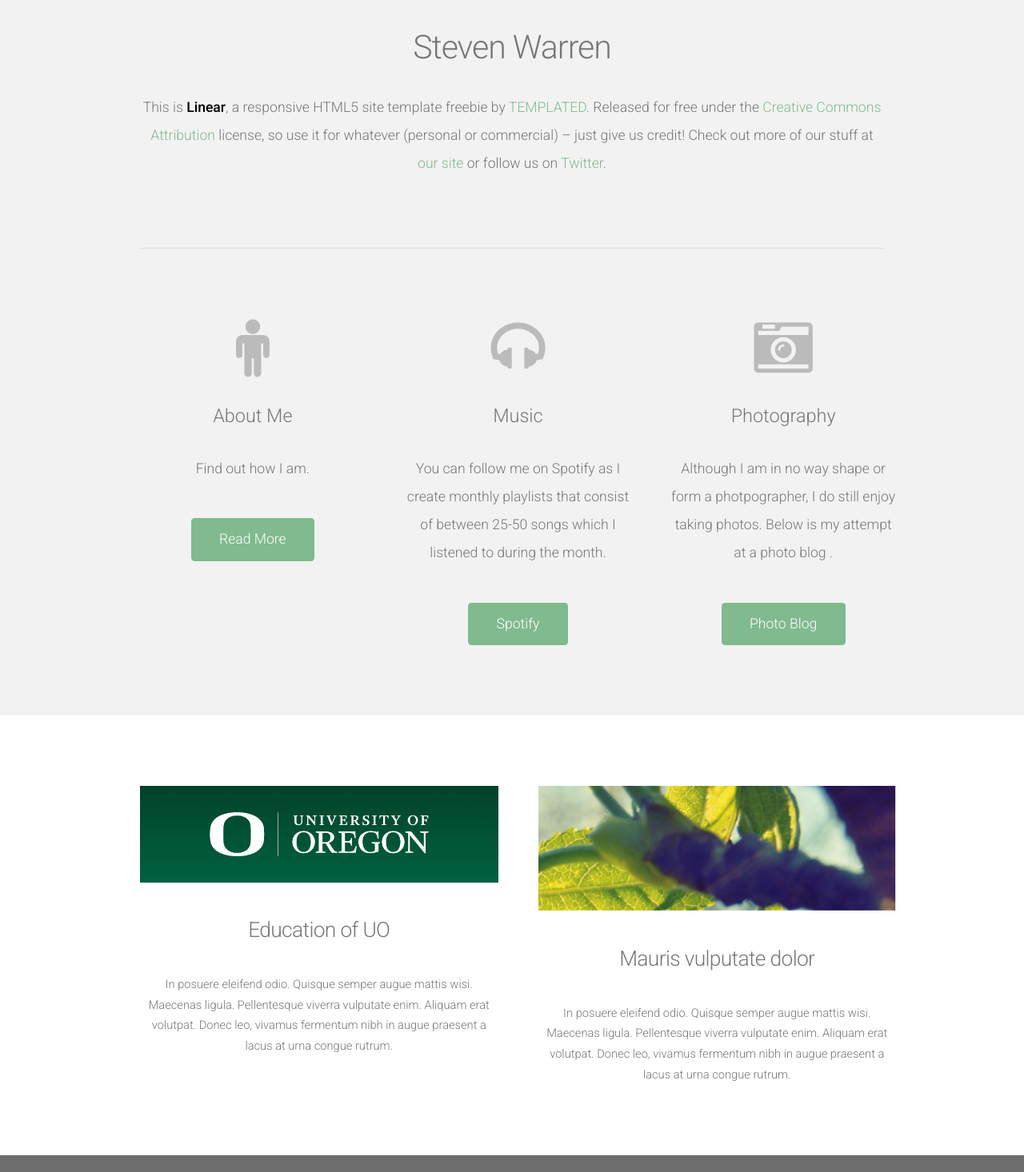
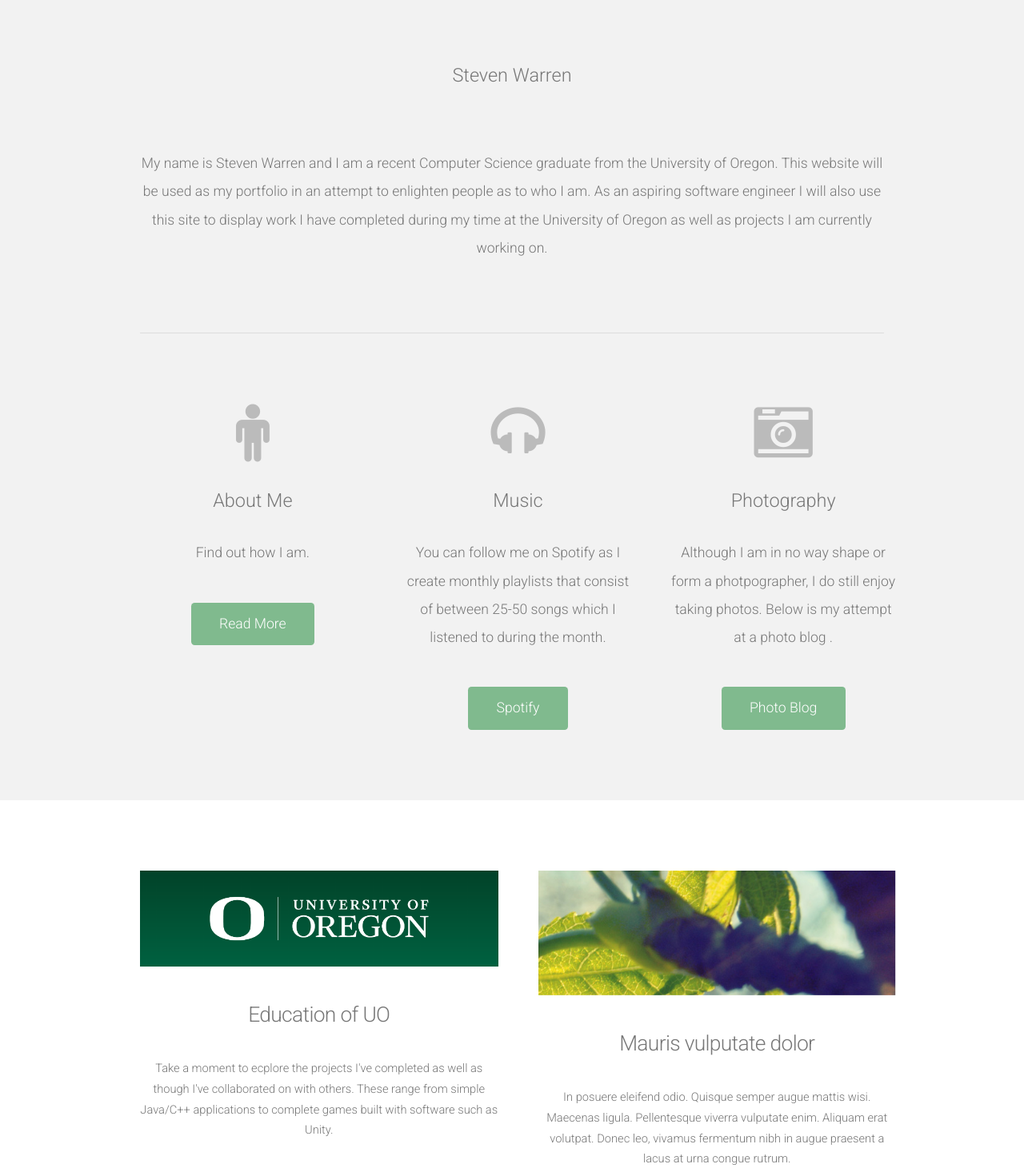
Before and after one commit to swarren4/swarren4.github.io, a plain HTML site: page index.html in a window 1280 px wide. Shown: the part 360-1826 px from the top of the page at 80% size. Drawn offline with nearby package versions, Linux system fonts and the light colour scheme; grey boxes are pictures that could not be loaded.

Commit message:
update 7/2-2

```diff
--- a/index.html
+++ b/index.html
@@ -58,9 +58,9 @@
 		<div id="featured">
 			<div class="container">
 				<header>
-					<h2>Steven Warren</h2>
+					<h3>Steven Warren</h3>
 				</header>
-				<p>This is <strong>Linear</strong>, a responsive HTML5 site template freebie by <a href="http://templated.co">TEMPLATED</a>. Released for free under the <a href="http://templated.co/license">Creative Commons Attribution</a> license, so use it for whatever (personal or commercial) &ndash; just give us credit! Check out more of our stuff at <a href="http://templated.co">our site</a> or follow us on <a href="http://twitter.com/templatedco">Twitter</a>.</p>
+				<p>My name is Steven Warren and I am a recent Computer Science graduate from the University of Oregon. This website will be used as my portfolio in an attempt to enlighten people as to who I am. As an aspiring software engineer I will also use this site to display work I have completed during my time at the University of Oregon as well as projects I am currently working on. </p>
 				<hr />
 				<div class="row">
 					<section class="4u">
@@ -95,7 +95,7 @@
 						<header>
 							<h2>Education of UO</h2>
 						</header>
-						<p>In posuere eleifend odio. Quisque semper augue mattis wisi. Maecenas ligula. Pellentesque viverra vulputate enim. Aliquam erat volutpat. Donec leo, vivamus fermentum nibh in augue praesent a lacus at urna congue rutrum.</p>
+						<p>Take a moment to ecplore the projects I've completed as well as though I've collaborated on with others. These range from simple Java/C++ applications to complete games built with software such as Unity.</p>
 					</section>
 					<section class="6u">
 						<a href="#" class="image full"><img src="images/pic02.jpg" alt=""></a>
```
Also changed, not shown: unavaliable.html (+6 -2 lines).
